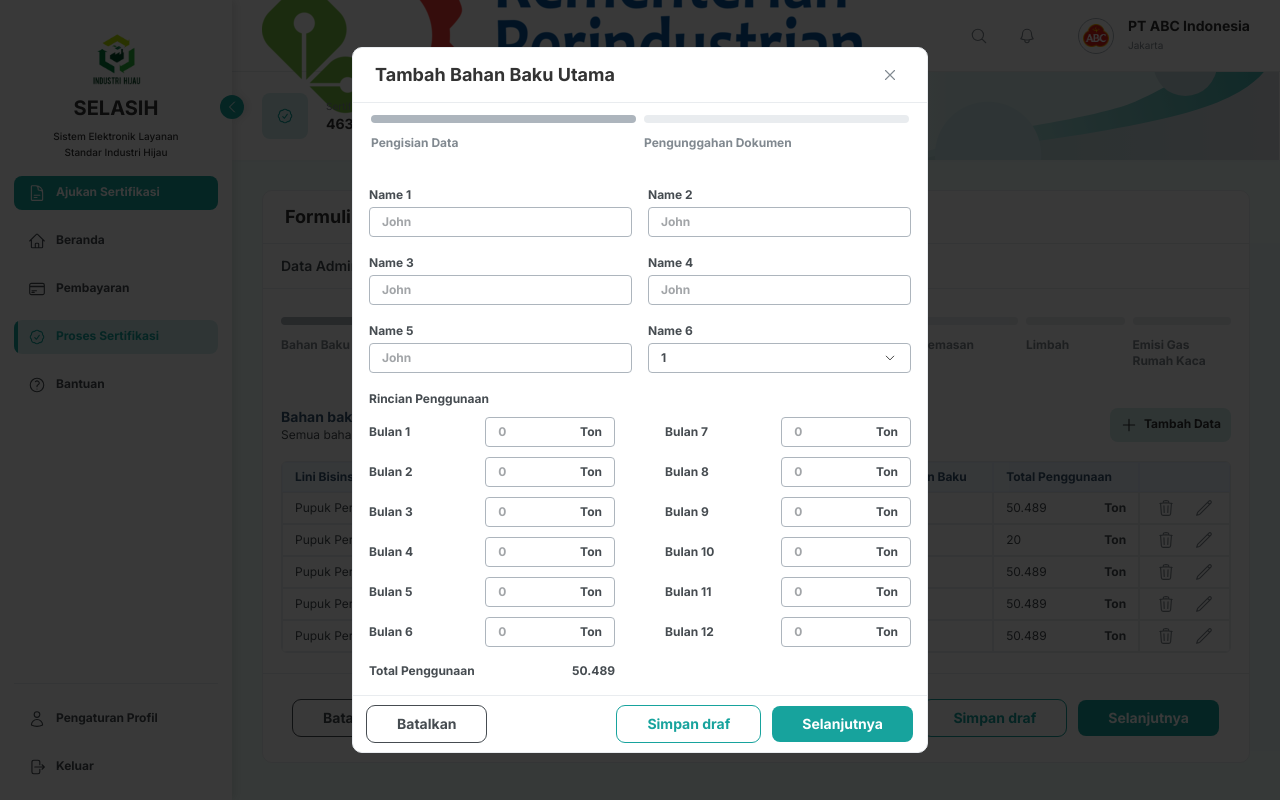
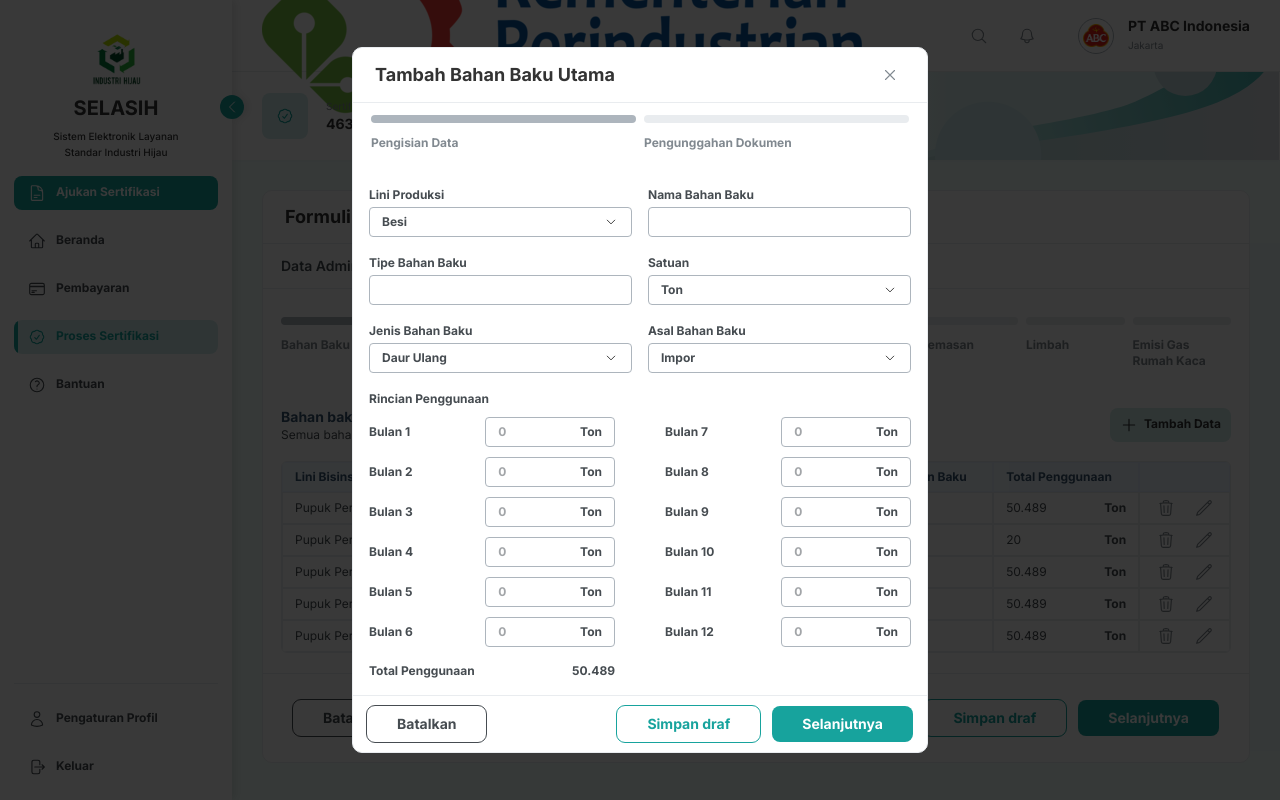
Before and after one commit to gmaggio/realdataid-selasih, a Next.js app: page / in a window 1280 px wide. Both pictures are taken after a click on the button "Tambah Data". Built offline with nearby package versions, Linux system fonts and the light colour scheme.

Commit message:
feat(take-cert.): setup form

```diff
--- a/src/app/take-certification/components/TakeCertificationForm.tsx
+++ b/src/app/take-certification/components/TakeCertificationForm.tsx
@@ -7,7 +7,7 @@ import {
   Select,
 } from '@/shared/components';
 import clsx from 'clsx';
-import React from 'react';
+import React, { useState } from 'react';
 import { twMerge } from 'tailwind-merge';
 
 export type TakeCertificationFormProps = ModalProps;
@@ -15,6 +15,14 @@ export type TakeCertificationFormProps = ModalProps;
 const TakeCertificationForm: React.FC<TakeCertificationFormProps> = ({
   ...rest
 }) => {
+  const [unit, setUnit] = useState(1);
+
+  const units = [
+    { value: '1', label: 'Ton' },
+    { value: '2', label: 'Kg' },
+    { value: '3', label: 'Liter' },
+  ];
+
   return (
     <Modal
       modalClass={clsx('w-[36rem] max-w-[36rem]')}
@@ -45,37 +53,58 @@ const TakeCertificationForm: React.FC<TakeCertificationFormProps> = ({
         )}
       >
         <div>
-          <label htmlFor="fname">Name 1</label>
-          <Input type="text" id="fname" name="fname" placeholder="John" />
+          <label htmlFor="lini_produksi">Lini Produksi</label>
+          <Select
+            id="lini_produksi"
+            name="lini_produksi"
+            options={[
+              { value: '1', label: 'Besi' },
+              { value: '2', label: 'Kayu' },
+              { value: '3', label: 'Tanah' },
+            ]}
+          />
         </div>
 
         <div>
-          <label htmlFor="fname">Name 2</label>
-          <Input type="text" id="fname" name="fname" placeholder="John" />
+          <label htmlFor="nama">Nama Bahan Baku</label>
+          <Input type="text" id="nama" name="nama" />
         </div>
 
         <div>
-          <label htmlFor="fname">Name 3</label>
-          <Input type="text" id="fname" name="fname" placeholder="John" />
+          <label htmlFor="tipe_bahan_baku">Tipe Bahan Baku</label>
+          <Input type="text" id="tipe_bahan_baku" name="tipe_bahan_baku" />
         </div>
 
         <div>
-          <label htmlFor="fname">Name 4</label>
-          <Input type="text" id="fname" name="fname" placeholder="John" />
+          <label htmlFor="satuan">Satuan</label>
+          <Select
+            id="satuan"
+            name="satuan"
+            options={units}
+            onChange={(e) => setUnit(Number(e.target.value))}
+          />
         </div>
 
         <div>
-          <label htmlFor="fname">Name 5</label>
-          <Input type="text" id="fname" name="fname" placeholder="John" />
+          <label htmlFor="jenis_bahan_baku">Jenis Bahan Baku</label>
+          <Select
+            id="jenis_bahan_baku"
+            name="jenis_bahan_baku"
+            options={[
+              { value: '1', label: 'Daur Ulang' },
+              { value: '2', label: 'Non Daur Ulang' },
+            ]}
+          />
         </div>
 
         <div>
-          <label htmlFor="fname">Name 6</label>
+          <label htmlFor="asal_bahan_baku">Asal Bahan Baku</label>
           <Select
+            id="asal_bahan_baku"
+            name="asal_bahan_baku"
             options={[
-              { value: '1', label: '1' },
-              { value: '2', label: '2' },
-              { value: '3', label: '3' },
+              { value: '1', label: 'Impor' },
+              { value: '2', label: 'Ekspor' },
             ]}
           />
         </div>
@@ -135,7 +164,15 @@ const TakeCertificationForm: React.FC<TakeCertificationFormProps> = ({
                           id={`bulan-${i}`}
                           name={`bulan_${i}`}
                           placeholder="0"
-                          trailing={<span>Ton</span>}
+                          trailing={
+                            <span>
+                              {
+                                units.find(
+                                  ({ value }) => value === unit.toString(),
+                                )?.label
+                              }
+                            </span>
+                          }
                         />
                       </div>,
                     );
--- a/src/shared/components/Select.tsx
+++ b/src/shared/components/Select.tsx
@@ -5,7 +5,7 @@ import { twMerge } from 'tailwind-merge';
 
 export type SelectProps = SelectHTMLAttributes<HTMLSelectElement> & {
   options: {
-    value: string;
+    value: string | number;
     label: string;
   }[];
 };
```
